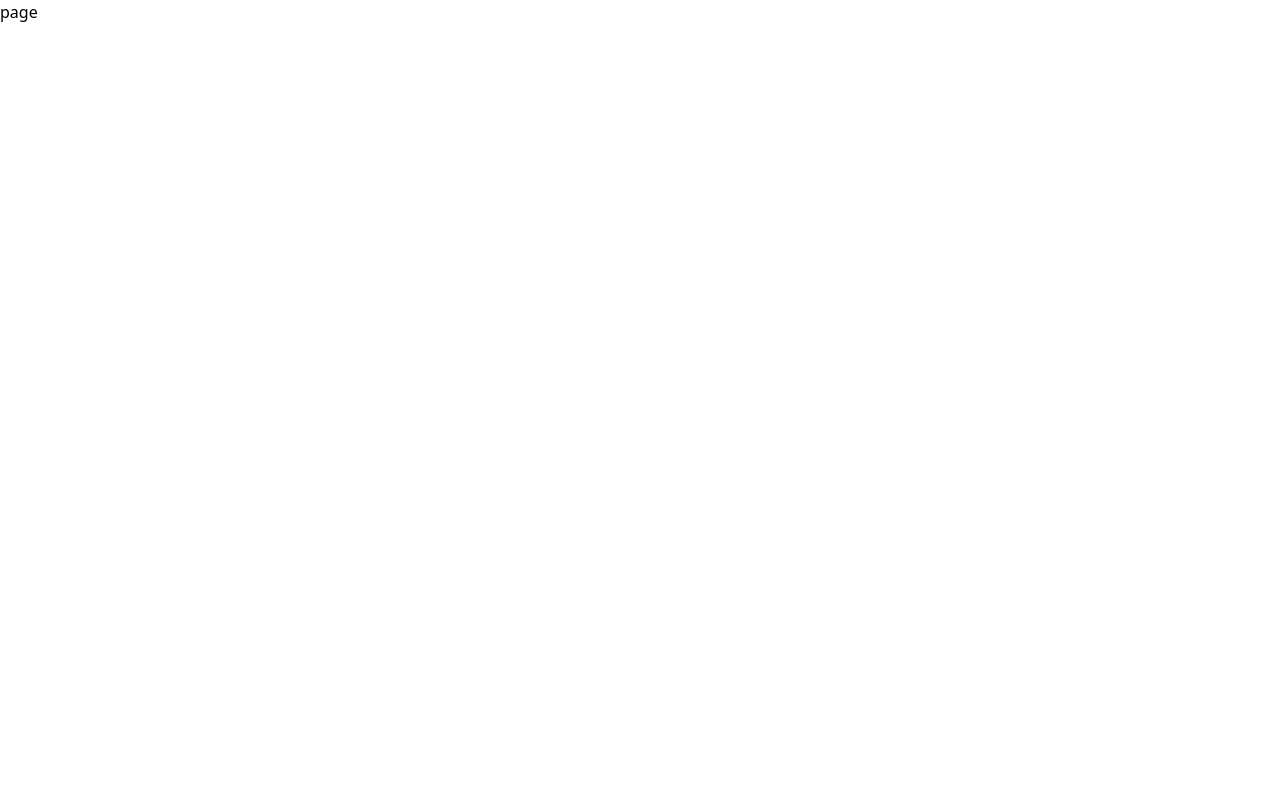
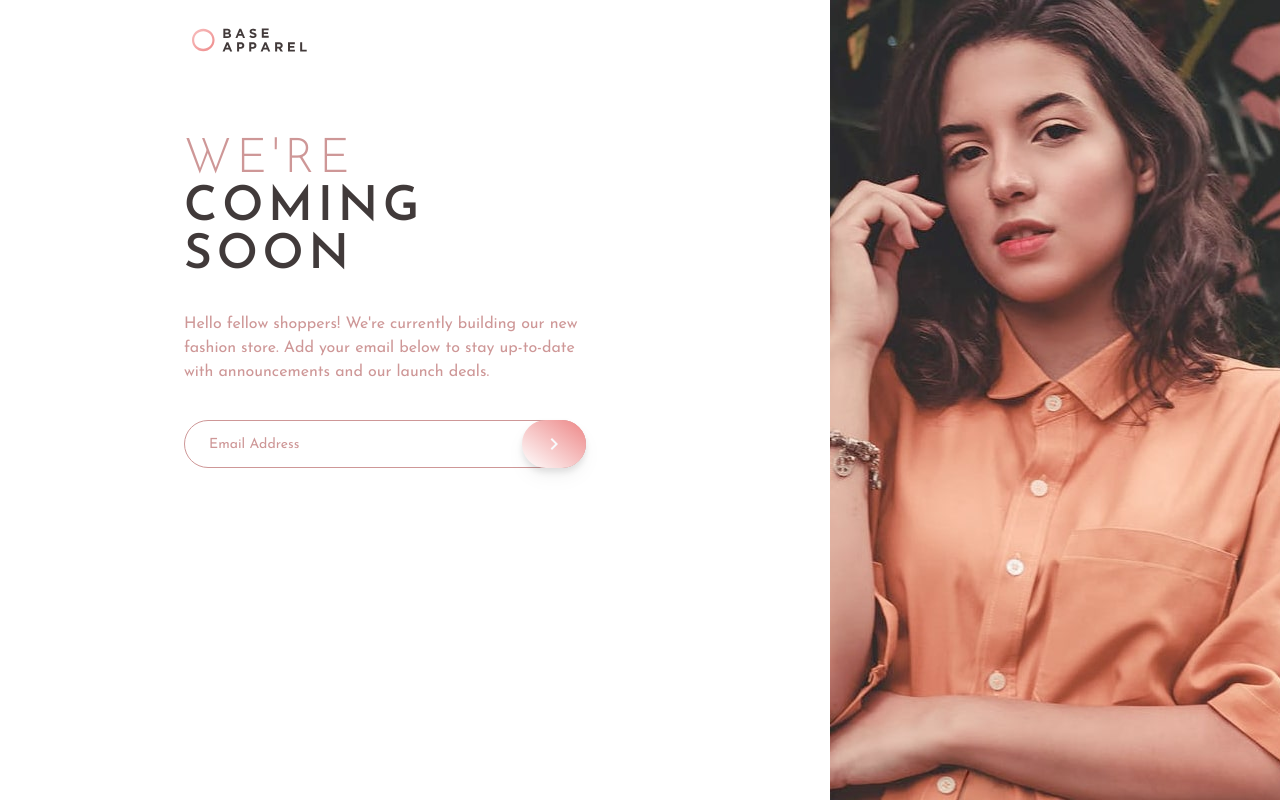
Before and after one commit to brayanpesantes/frontendmentor-exercises, a Next.js app: page /base-apparel-coming-soon in a window 1280 px wide. Built offline with nearby package versions, Linux system fonts and the light colour scheme.

Commit message:
fix: created lading page main the coming soon

```diff
--- a/src/app/base-apparel-coming-soon/page.tsx
+++ b/src/app/base-apparel-coming-soon/page.tsx
@@ -1,3 +1,93 @@
+"use client"
+/* eslint-disable @next/next/no-img-element */
+import ImageLogo from "@/images/exercise05/logo.svg"
+import HeroDesktop from "@/images/exercise05/hero-desktop.jpg"
+import HeroMobile from "@/images/exercise05/hero-mobile.jpg"
+import { Form, FormControl, FormField, FormItem, FormMessage } from "@/components/ui/form"
+import { z } from "zod"
+import { useForm } from "react-hook-form"
+import { zodResolver } from "@hookform/resolvers/zod"
+import { Input } from "@/components/ui/input"
+import { Button } from "@/components/ui/button"
+import { MdNavigateNext, MdOutlineError } from "react-icons/md"
+import { cn } from "@/lib/utils"
+
+const formSchema = z.object({
+	email: z.string().email({ message: "please provide a valid email" }),
+})
+
 export default function BaseApparelComingSoonPage() {
-	return <div>page</div>
+	const form = useForm<z.infer<typeof formSchema>>({
+		resolver: zodResolver(formSchema),
+		defaultValues: {
+			email: "",
+		},
+	})
+
+	const onSubmit = (values: z.infer<typeof formSchema>) => {
+		alert(JSON.stringify(values))
+	}
+	return (
+		<main className="min-h-screen max-w-screen-2xl font-josefin_sans text-base font-light">
+			<section className="grid h-screen grid-cols-1 md:grid-cols-2 md:grid-rows-12 md:gap-16 md:pl-20 lg:gap-x-[220px] lg:pl-40">
+				<div className="px-8 py-7">
+					<img src={ImageLogo.src} className="h-6 w-auto " alt="logo" />
+				</div>
+				<div className="h-[250px] md:row-span-12 md:h-full">
+					<img
+						src={HeroMobile.src}
+						alt="hero"
+						className="h-full w-full object-cover"
+						srcSet={`${HeroMobile.src} 767w, ${HeroDesktop.src} 1440w`}
+						sizes="(max-width: 767px) 767px, 1440px"
+					/>
+				</div>
+				<div className="mt-16 px-6 md:row-span-9">
+					<h1 className="text-center text-5xl uppercase tracking-widest md:text-start">
+						<span className="text-05-desaturated-red"> We&apos;re </span>
+						<span className="font-semibold text-05-dark-grayish-red">coming soon</span>
+					</h1>
+					<p className="mt-8 text-center font-normal text-05-desaturated-red md:text-start">
+						Hello fellow shoppers! We&apos;re currently building our new fashion store. Add your
+						email below to stay up-to-date with announcements and our launch deals.
+					</p>
+					<Form {...form}>
+						<form onSubmit={form.handleSubmit(onSubmit)} className="mt-9 pb-20">
+							<FormField
+								control={form.control}
+								name="email"
+								render={({ field, formState }) => (
+									<FormItem>
+										<FormControl>
+											<div className="relative h-12 ">
+												<Input
+													placeholder="Email Address"
+													{...field}
+													className={cn(
+														"h-full rounded-full border-05-desaturated-red pe-20 ps-6 font-normal placeholder:text-05-desaturated-red",
+														{
+															"focus-visible:ring-05-soft-red": formState.errors.email,
+														}
+													)}
+												/>
+												<Button className="drop-shadow-05-red-100 absolute end-0 top-0 h-12 w-16 rounded-full bg-gradient-to-tr from-05-gray-100 to-05-red-200 to-95% drop-shadow-lg hover:from-05-gray-200 hover:to-05-red-100">
+													<MdNavigateNext className="size-6" />
+												</Button>
+												{formState.errors.email && (
+													<span className="absolute right-[70px] top-3.5">
+														<MdOutlineError className="size-6 text-05-soft-red" />
+													</span>
+												)}
+											</div>
+										</FormControl>
+										<FormMessage className="ps-6 text-xs" />
+									</FormItem>
+								)}
+							/>
+						</form>
+					</Form>
+				</div>
+			</section>
+		</main>
+	)
 }
```
